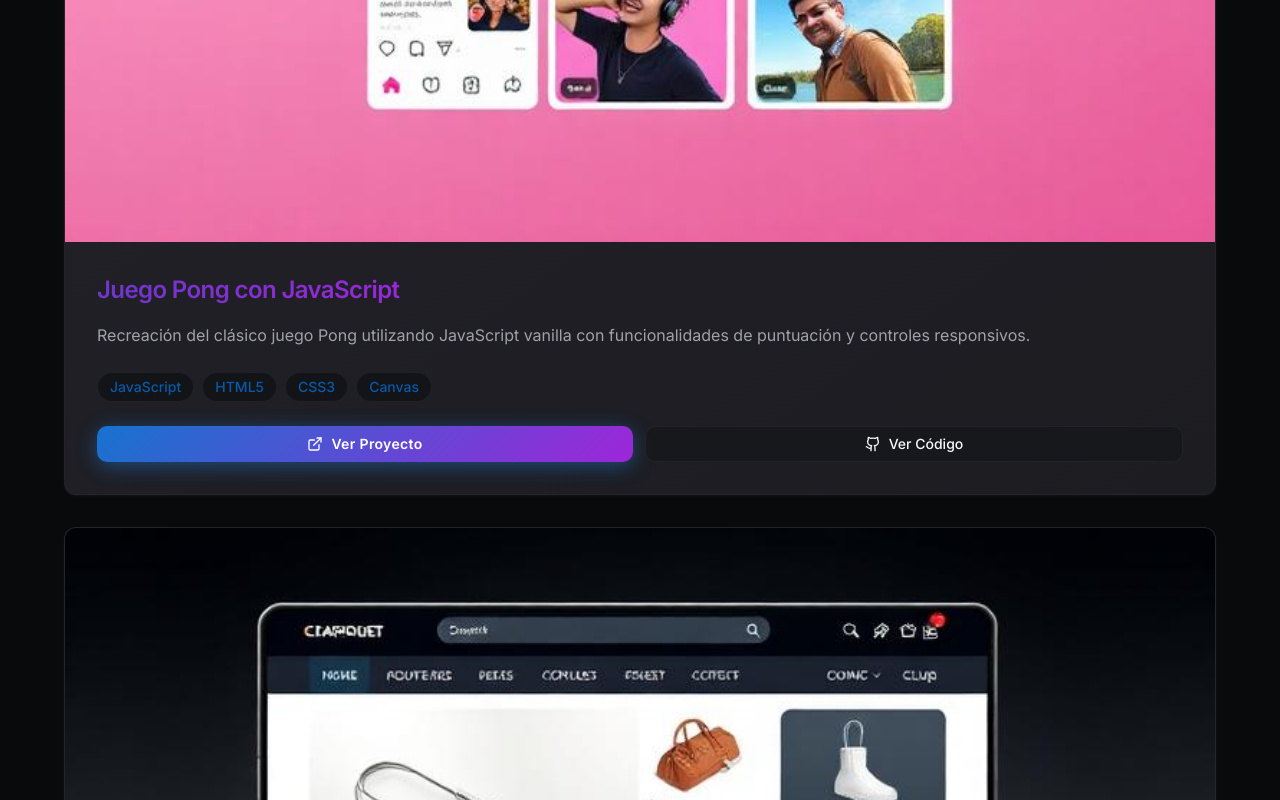
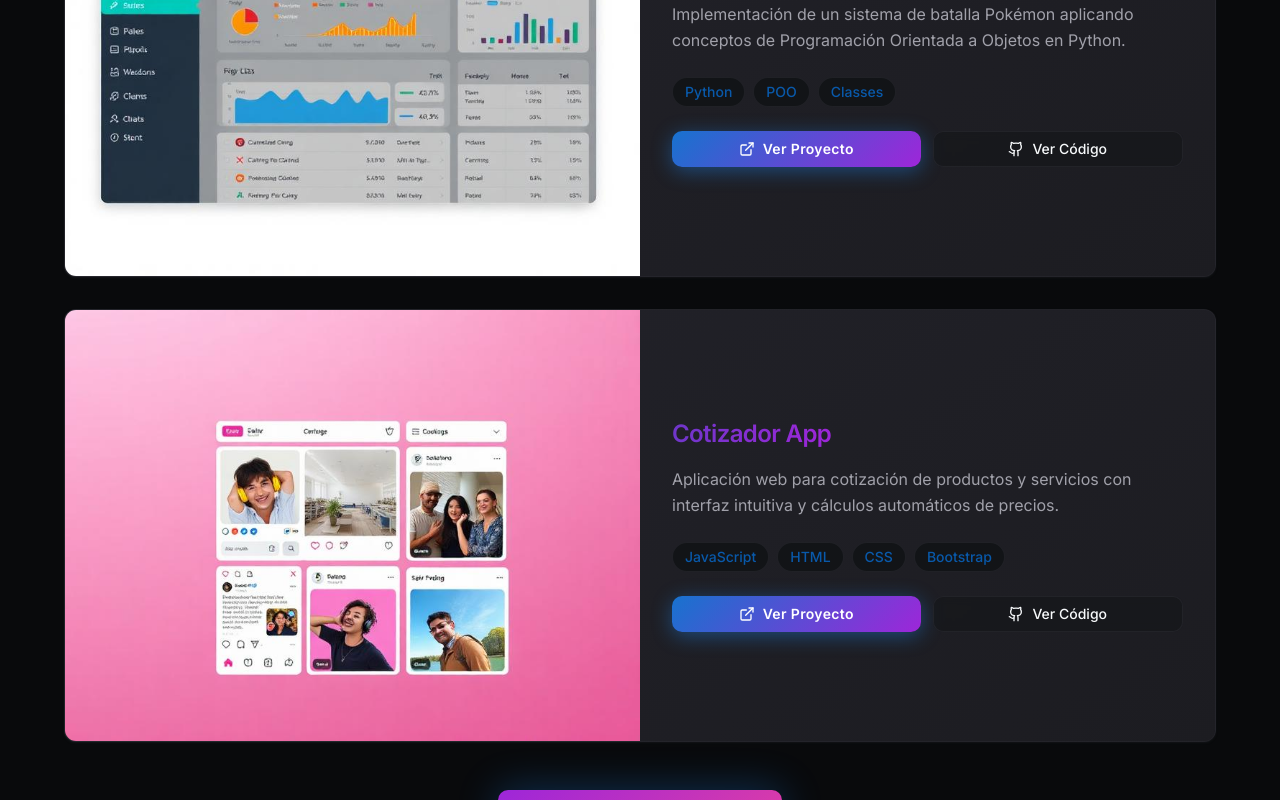
Before and after one commit to CristianNinotti/porfolio-cristian-ninotti, a React (Vite) app: page / in a window 1280 px wide. Shown: the part 5940-6740 px from the top of the page. Built offline with nearby package versions, Linux system fonts and the light colour scheme; the HTML template or start-up script is replaced by a standard one.

Commit message:
Update contact and projects

```diff
--- a/src/components/Projects.tsx
+++ b/src/components/Projects.tsx
@@ -32,16 +32,25 @@ const Projects = () => {
       technologies: ["JavaScript", "HTML5", "CSS3", "Canvas"],
       liveUrl: "https://github.com/CristianNinotti/Juego_Pong_con_JS",
       githubUrl: "https://github.com/CristianNinotti/Juego_Pong_con_JS",
-      featured: false
+      featured: true
     },
     {
       title: "Pokémon POO",
       description: "Implementación de un sistema de batalla Pokémon aplicando conceptos de Programación Orientada a Objetos en Python.",
-      image: project1,
+      image: project2,
       technologies: ["Python", "POO", "Classes"],
       liveUrl: "https://github.com/CristianNinotti/Poo-Pokemon",
       githubUrl: "https://github.com/CristianNinotti/Poo-Pokemon",
-      featured: false
+      featured: true
+    },
+    {
+      title: "Cotizador App",
+      description: "Aplicación web para cotización de productos y servicios con interfaz intuitiva y cálculos automáticos de precios.",
+      image: project3,
+      technologies: ["JavaScript", "HTML", "CSS", "Bootstrap"],
+      liveUrl: "https://github.com/CristianNinotti/-tup-lc2-cotizador-app",
+      githubUrl: "https://github.com/CristianNinotti/-tup-lc2-cotizador-app",
+      featured: true
     }
   ];
 
```
